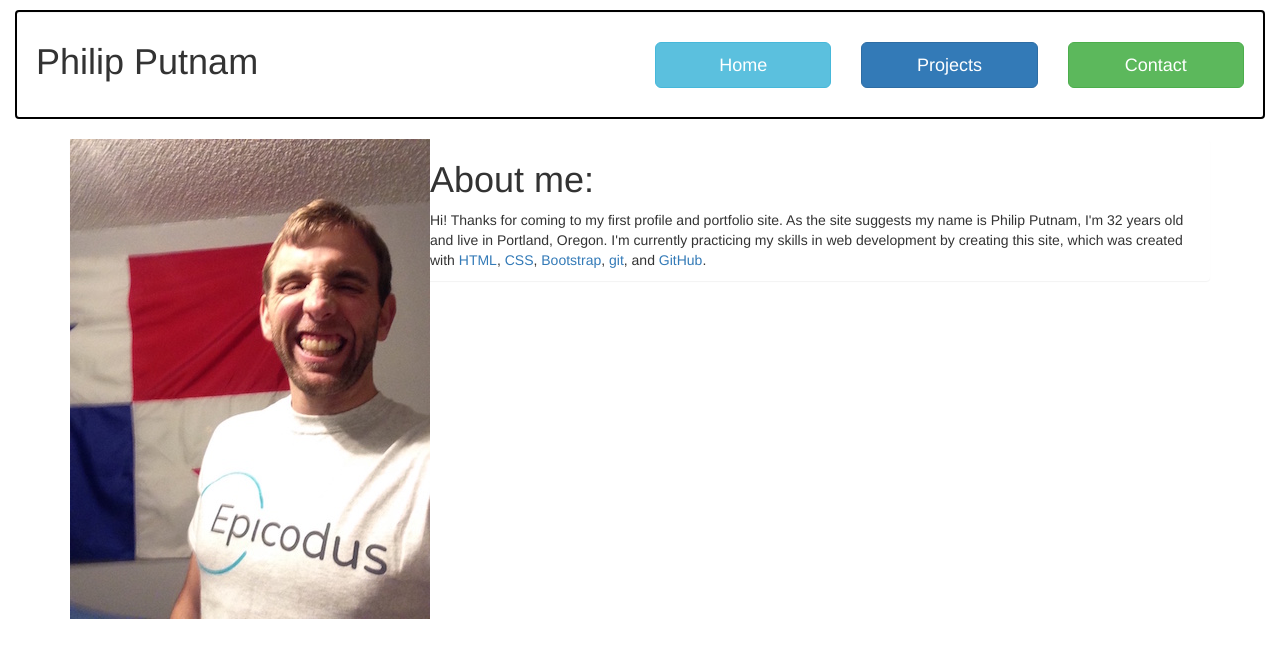
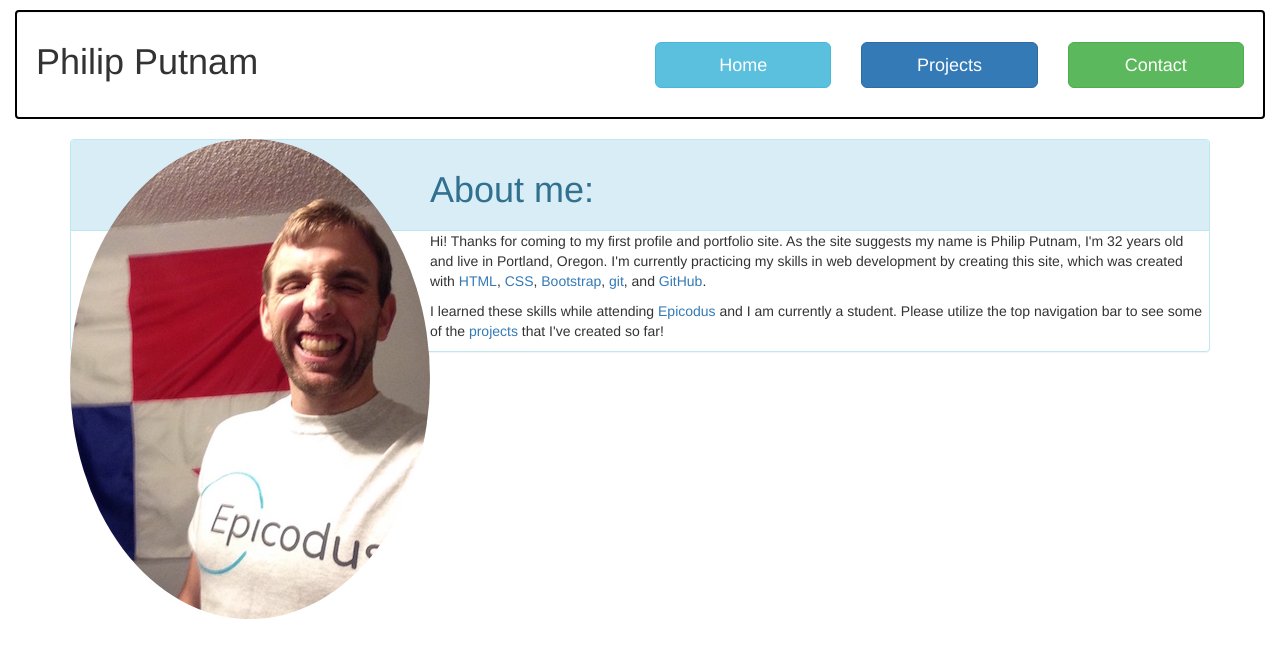
Before and after one commit to philip-putnam/profile-page, a plain HTML site: page aboutme.html in a window 1280 px wide. Drawn offline with Linux system fonts and the light colour scheme.

Commit message:
add html bootstrap classes to aboutme.html

```diff
--- a/aboutme.html
+++ b/aboutme.html
@@ -30,11 +30,17 @@
 
     <div class="container">
 
-        <img src="img/ppEpicodus.jpg" alt="picture of Phil with Epicodus shirt">
+        <img src="img/ppEpicodus.jpg" alt="picture of Phil with Epicodus shirt" class="img-circle">
 
-        <div class="panel">
-          <h1>About me:</h1>
+
+        <div class="panel panel-info">
+          <div class="panel-heading">
+            <h1>About me:</h1>
+          </div>
           <p>Hi! Thanks for coming to my first profile and portfolio site. As the site suggests my name is Philip Putnam, I'm 32 years old and live in Portland, Oregon. I'm currently practicing my skills in web development by creating this site, which was created with <a href="https://en.wikipedia.org/wiki/HTML">HTML</a>, <a href="https://en.wikipedia.org/wiki/Cascading_Style_Sheets">CSS</a>, <a href="http://getbootstrap.com/">Bootstrap</a>, <a href="https://en.wikipedia.org/wiki/Git">git</a>, and <a href="https://github.com/">GitHub</a>.</p>
+
+          <p>I learned these skills while attending <a href="https://www.epicodus.com/">Epicodus</a> and I am currently a student. Please utilize the top navigation bar to see some of the <a href="projects.html">projects</a> that I've created so far!</p>
+
         </div>
 
     </div>
```
Also changed, not shown: index.html (+1 -1 lines).
